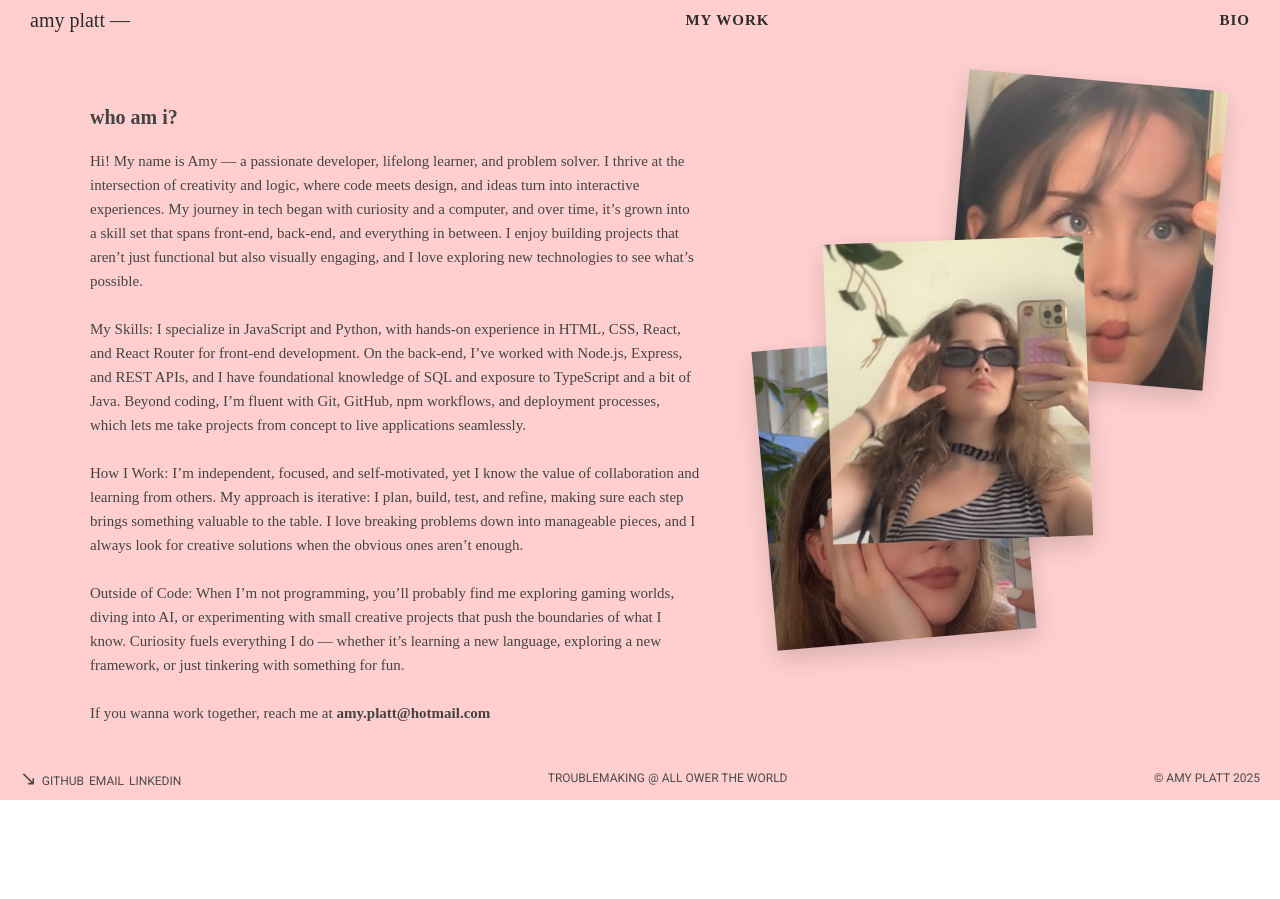
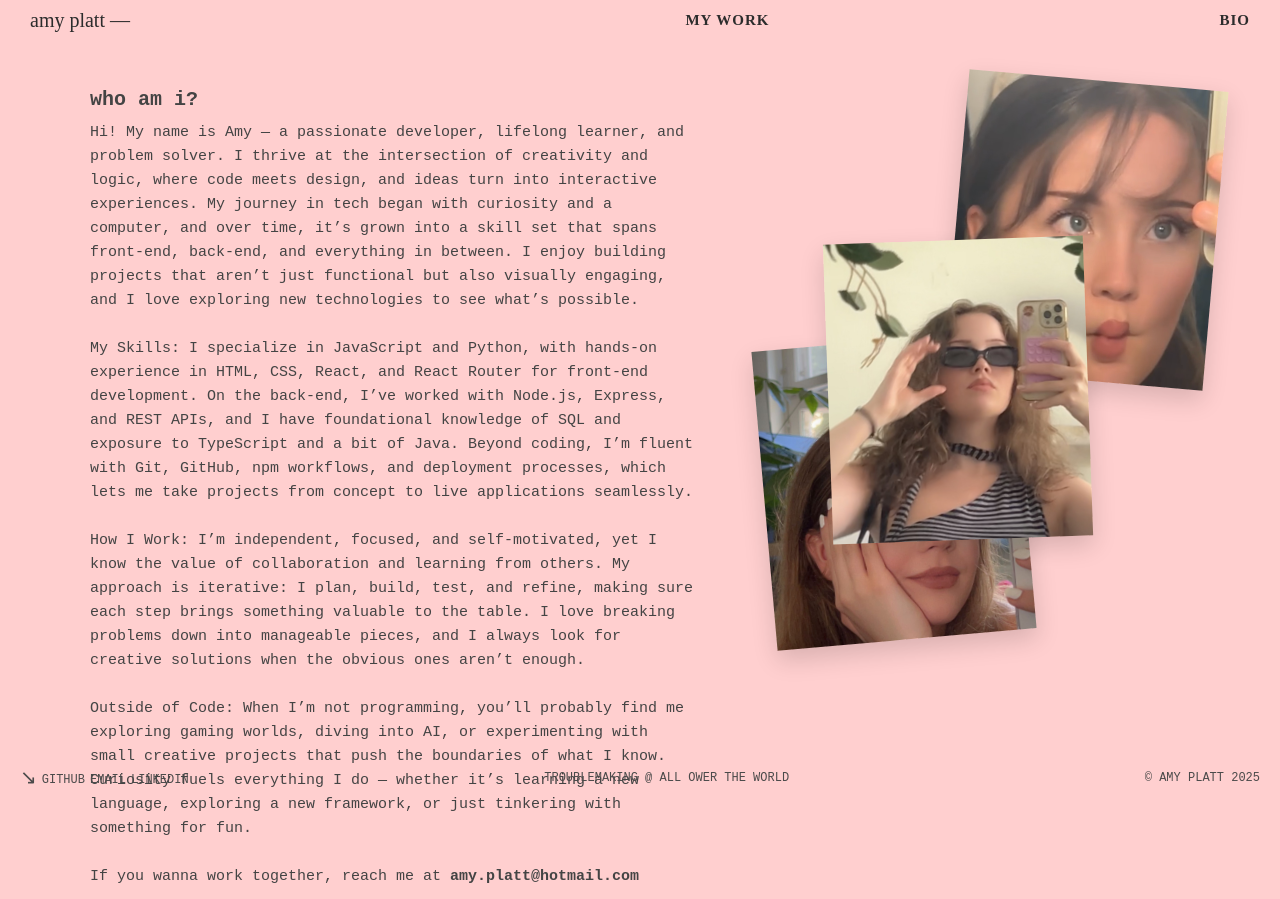
Before and after one commit to bean-123/Portfolio, a React (Vite) app: page /Portfolio/bio in a window 1280 px wide. Before the commit the page ends 800 px from the top, so only its background shows below. Built offline with nearby package versions, Linux system fonts and the light colour scheme.

Commit message:
Add font changes

```diff
--- a/src/components/BioPage.module.css
+++ b/src/components/BioPage.module.css
@@ -12,12 +12,13 @@
   padding-top: 6em;
   box-sizing: border-box;
   padding-right: 10px;
+  font-family: monospace;
 }
 .bioTitle {
   font-size: 20px;
   font-weight: 600;
   color: #444;
-  margin-bottom: 20px;
+  margin-bottom: 10px;
 }
 span {
   font-weight: bolder;
--- a/src/components/Cards.module.css
+++ b/src/components/Cards.module.css
@@ -32,6 +32,7 @@
   margin-top: 10px;
   max-width: 1050px;
   text-align: justify;
+  font-family: monospace;
 }
 
 .randomtextinner p {
--- a/src/components/Footer.module.css
+++ b/src/components/Footer.module.css
@@ -4,7 +4,7 @@
   justify-content: space-between;
   font-size: 12px;
   color: #4b4a4a;
-  font-family: "Roboto", sans-serif;
+  font-family: monospace;
 
   /* keep footer at the bottom */
   position: fixed;
```
Also changed, not shown: 4 other files (tests, documents, lock files or other folders).
